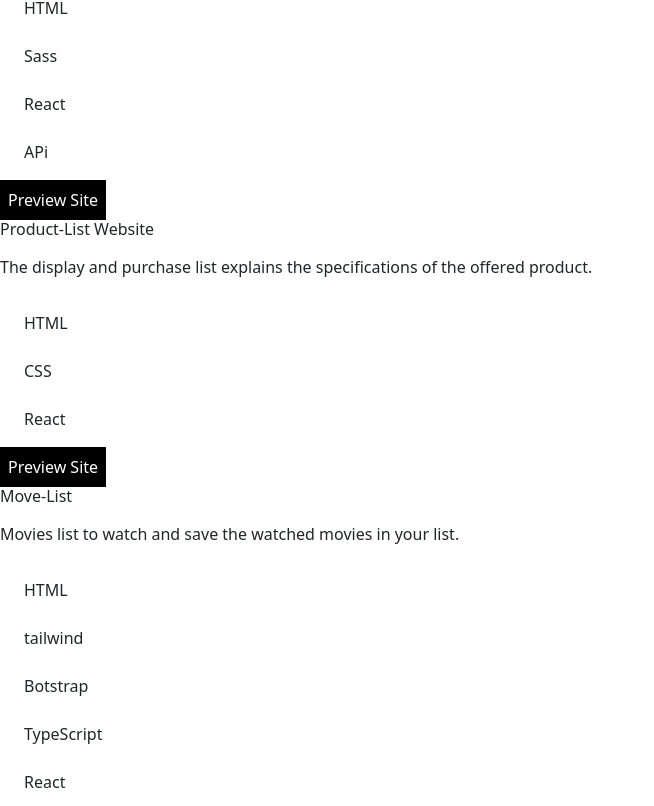
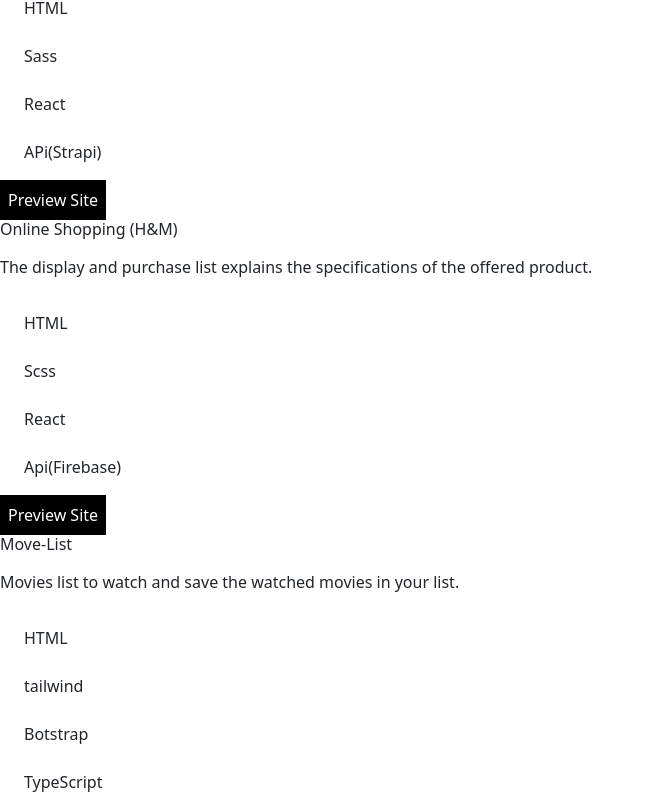
Before and after one commit to MohamedEssamfouadd/Protofolio, a React (Vite) app: page / in a window 1280 px wide. Shown: the part 5794-6600 px from the top of the page, without its empty margins (0-654 px from the left). Built offline with nearby package versions, Linux system fonts and the light colour scheme.

Commit message:
last commit

```diff
--- a/src/App.jsx
+++ b/src/App.jsx
@@ -10,7 +10,7 @@
   return (
     <>
       <div className="overflow-x-hidden text-neutral-300">
-        <div className="s absolute top-0 z-[-2] min-h-screen w-screen bg-neutral-950 bg-[radial-gradient(ellipse_80%_80%_at_50%_-20%,rgba(120,119,198,0.3),rgba(255,255,255,0))]">
+        <div className="s absolute top-0 z-[-2] min-h-screen w-screen bg-neutral-950 bg-[radial-gradient(ellipse_80%_80%_at_50%_-20%,rgba(120,119,198,0.3),rgba(255,255,255,0))] overflow-x-hidden ">
           <Navi />
           <Hero />
           <About/>
--- a/src/Component/Contact.jsx
+++ b/src/Component/Contact.jsx
@@ -32,7 +32,7 @@
         <motion.button   whileInView={{opacity:1,x:0}}
         initial={{opacity:0,x:100}}
         transition={{duration:1}} className='bg-white text-black px-3 py-2 w-[fit-content] mx-auto rounded-2'>
-          <a onClick={()=>download()} href={cv}download={cv} >Download resume</a>
+          <a onClick={()=>download()} href={cv}download={cv} >Download Resume</a>
         </motion.button>
     </div>
   )
--- a/src/Component/Hero.jsx
+++ b/src/Component/Hero.jsx
@@ -38,7 +38,7 @@
          variants = {container(0.5)}
         initial = 'hidden'
         animate = "visible"
-        className="bg-gradient-to-r from-pink-300 via-slate-500 to-purple-500 bg-clip-text text-4xl tracking-tight text-transparent font ">
+        className="bg-gradient-to-r from-pink-300 via-slate-500 to-purple-500 bg-clip-text text-[25px] tracking-tight sm:text-4xl    ">
            I'm  a {text}
            <Cursor
            cursorColor="pink"
--- a/src/constants/index.js
+++ b/src/constants/index.js
@@ -13,16 +13,16 @@
 
     description:
       "A fully functional e-commerce website with features like product listing, shopping cart, and user authentication.",
-    technologies: ["HTML", "Sass", "React", "APi"],
+    technologies: ["HTML", "Sass", "React", "APi(Strapi)"],
     link:"https://fast-food-u8r2.vercel.app/"
   },
   {
-    title: "Product-List Website",
+    title: "Online Shopping (H&M)",
 
     description:
       "The display and purchase list explains the specifications of the offered product.",
-    technologies: ["HTML", "CSS", "React"],
-    link:"https://heartfelt-paletas-3a82fc.netlify.app/"
+    technologies: ["HTML", "Scss", "React","Api(Firebase)"],
+    link:"https://hm-v9px.vercel.app/"
   },
   {
     title: "Move-List",
@@ -38,7 +38,7 @@
     description:
       "X and O game Enjoy playing.",
     technologies: ["HTML", "CSS", "React"],
-    link:"https://joyful-dusk-72c599.netlify.app/"
+    link:"https://prismatic-quokka-2a83fa.netlify.app/"
   },
   {
     title: "Todo-List",
--- a/src/index.css
+++ b/src/index.css
@@ -14,9 +14,11 @@
     overflow-x:hidden !important;
 }
 @media (max-width:645px){
-    html{
-        overflow-x:hidden  !important;
 
+    body{
+        height:100% !important;
+        width:100% !important;
+        overflow-x:hidden !important;
     }
     .main{
         padding:25px !important;
```
